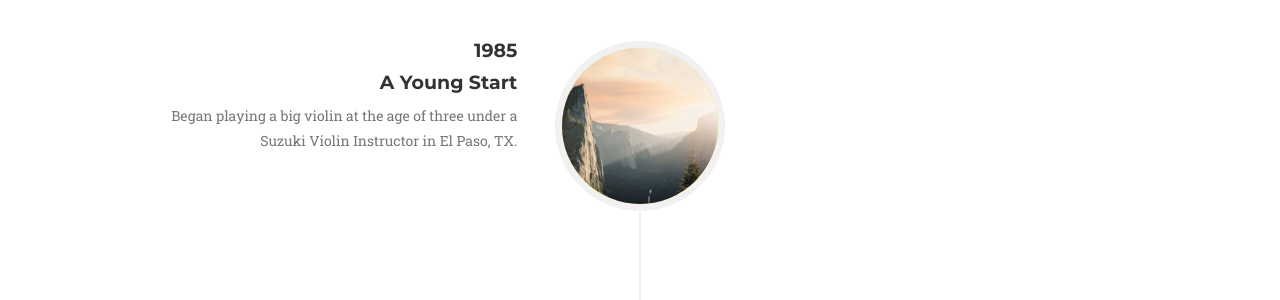
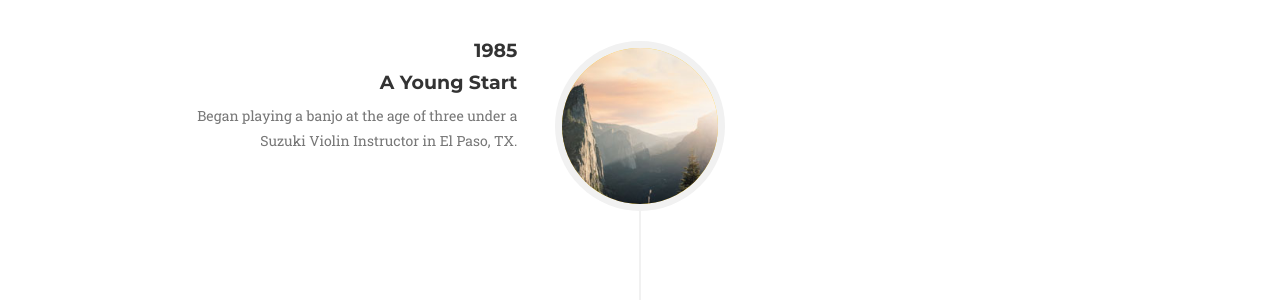
Before and after one commit to stellstudio/stellstudio.github.io, a Jekyll site: the page built from index.html, in a window 1280 px wide and 900 px high, scrolled down 2893 px. Shown: the part 154-454 px from the top of the window. Built offline with Jekyll 4.4.1, drawn with Linux system fonts in a browser that asks for light colours; some web fonts are replaced.

Commit message:
test banjo

```diff
--- a/_includes/about.html
+++ b/_includes/about.html
@@ -20,7 +20,7 @@
                                     <h4 class="subheading">A Young Start</h4>
                                 </div>
                                 <div class="timeline-body">
-                                    <p class="text-muted">Began playing a big violin at the age of three under a Suzuki Violin Instructor in El Paso, TX.</p>
+                                    <p class="text-muted">Began playing a banjo at the age of three under a Suzuki Violin Instructor in El Paso, TX.</p>
                                 </div>
                             </div>
                         </li>
```
